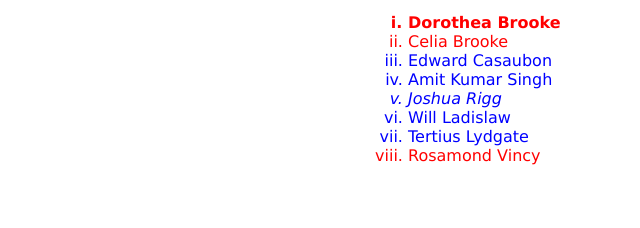
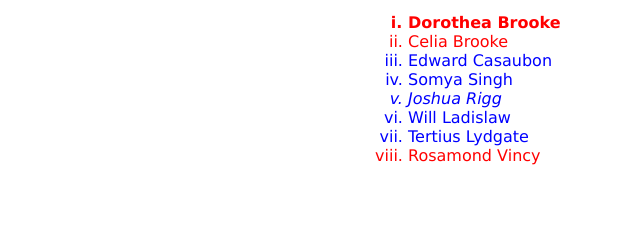
Before and after one commit to asingh64/HTML, a plain HTML site: page name.html in a window 1280 px wide. Shown: the part 155-383 px from the top of the page, 640-1280 px from the left. Drawn offline with Linux system fonts and the light colour scheme.

Commit message:
Update name.html

```diff
--- a/name.html
+++ b/name.html
@@ -29,7 +29,7 @@
         <li class='female b'>Dorothea Brooke</li>
         <li class='female'>Celia Brooke</li>
         <li class='male'>Edward Casaubon</li>
-        <li class='male'>Amit Kumar Singh</li>
+        <li class='male'>Somya Singh</li>
         <li class='male i'>Joshua Rigg</li>
         <li class='male'>Will Ladislaw</li>
         <li class='male'>Tertius Lydgate</li>
```
